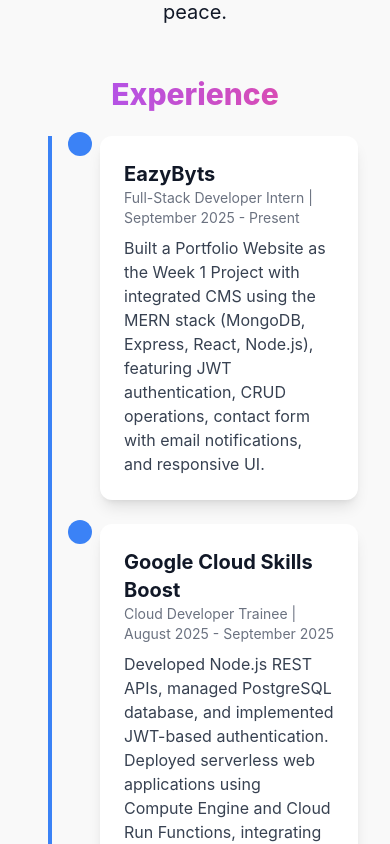
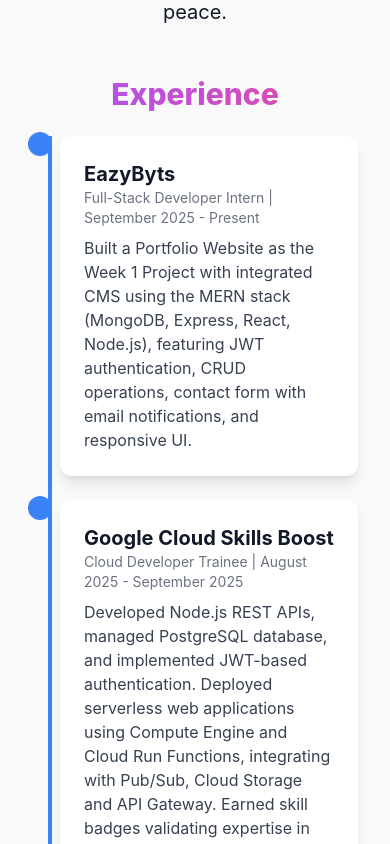
Before and after one commit to ishaantaneja/portfolio-web-frontend, a React (Vite) app: page / in a window 390 px wide. Shown: the part 2520-3364 px from the top of the page. Built offline with nearby package versions, Linux system fonts and the light colour scheme; no server answers.

Commit message:
removed side paddings on home page

```diff
--- a/src/pages/Blog.jsx
+++ b/src/pages/Blog.jsx
@@ -28,7 +28,7 @@
   const onDelete = async (id) => { await deletePost(id); loadPosts(); }
 
   return (
-    <section className="p-6 max-w-5xl mx-auto container py-20 px-8">
+    <section className="p-6 max-w-5xl mx-auto container py-20 ">
       <motion.h2
         initial={{ opacity: 0, y: -20 }}
         animate={{ opacity: 1, y: 0 }}
--- a/src/pages/Home.jsx
+++ b/src/pages/Home.jsx
@@ -128,7 +128,7 @@
               isLast: true,
             },
           ].map((exp, index) => (
-            <div key={index} className="ml-10 timeline-card relative">
+            <div key={index} className=" sm:ml-10 timeline-card relative">
               {/* Node */}
               <motion.div
                 className="absolute left-0 w-4 h-4 rounded-full bg-blue-500 origin-center"
@@ -195,7 +195,7 @@
             <motion.div
               key={index}
               whileHover={{ scale: 1.05 }}
-              className="bg-white dark:bg-gray-800 shadow-lg rounded-xl p-6 cursor-pointer transition-transform duration-300 w-full"
+              className="bg-white dark:bg-gray-800 shadow-lg rounded-xl p-1.5 sm:p-6 cursor-pointer transition-transform duration-300 w-full"
             >
               <h3 className="text-xl font-bold text-gray-900 dark:text-white">{cert.title}</h3>
               <p className="text-sm text-gray-500 dark:text-gray-300">{cert.organization}</p>
```
